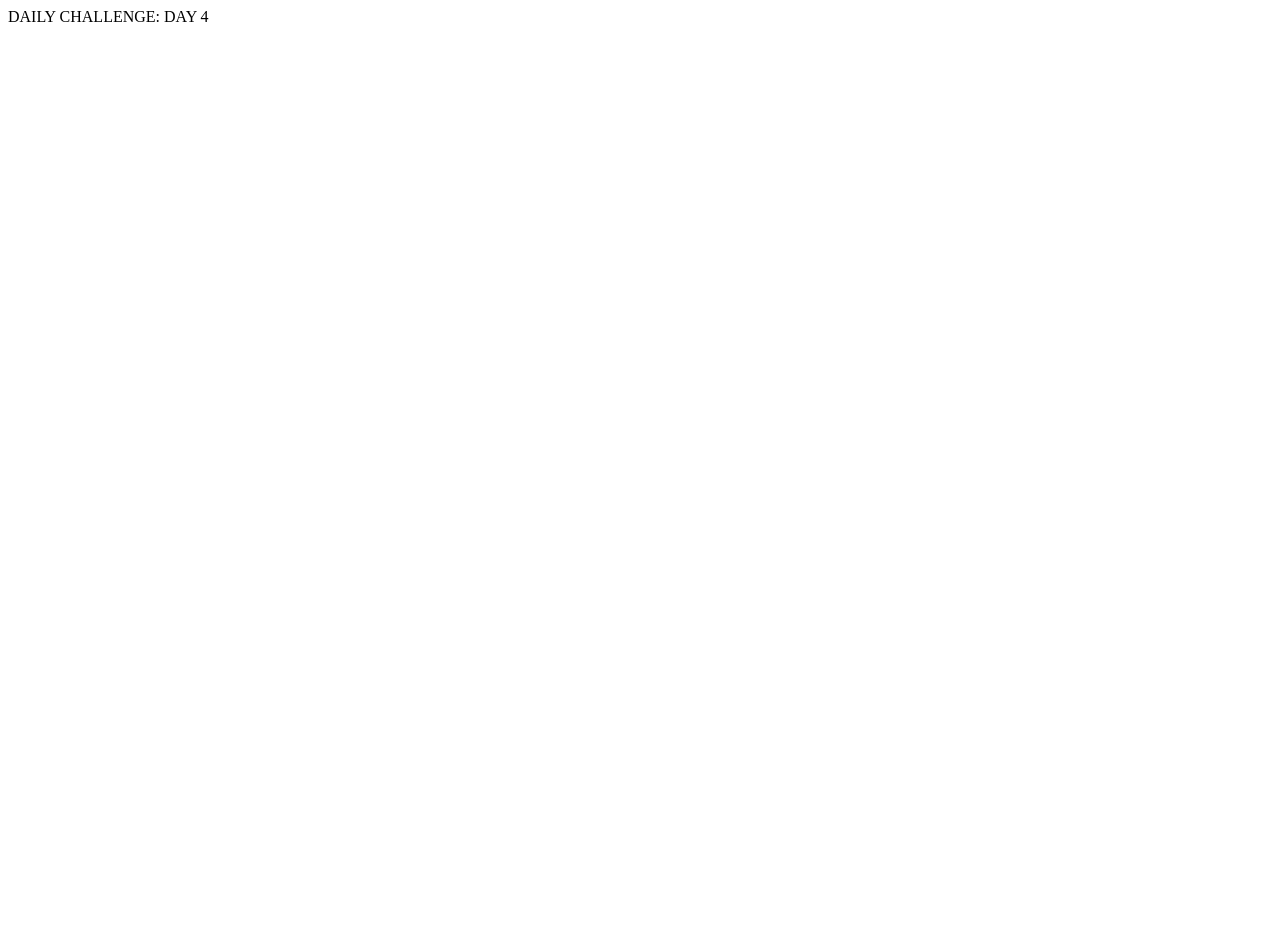
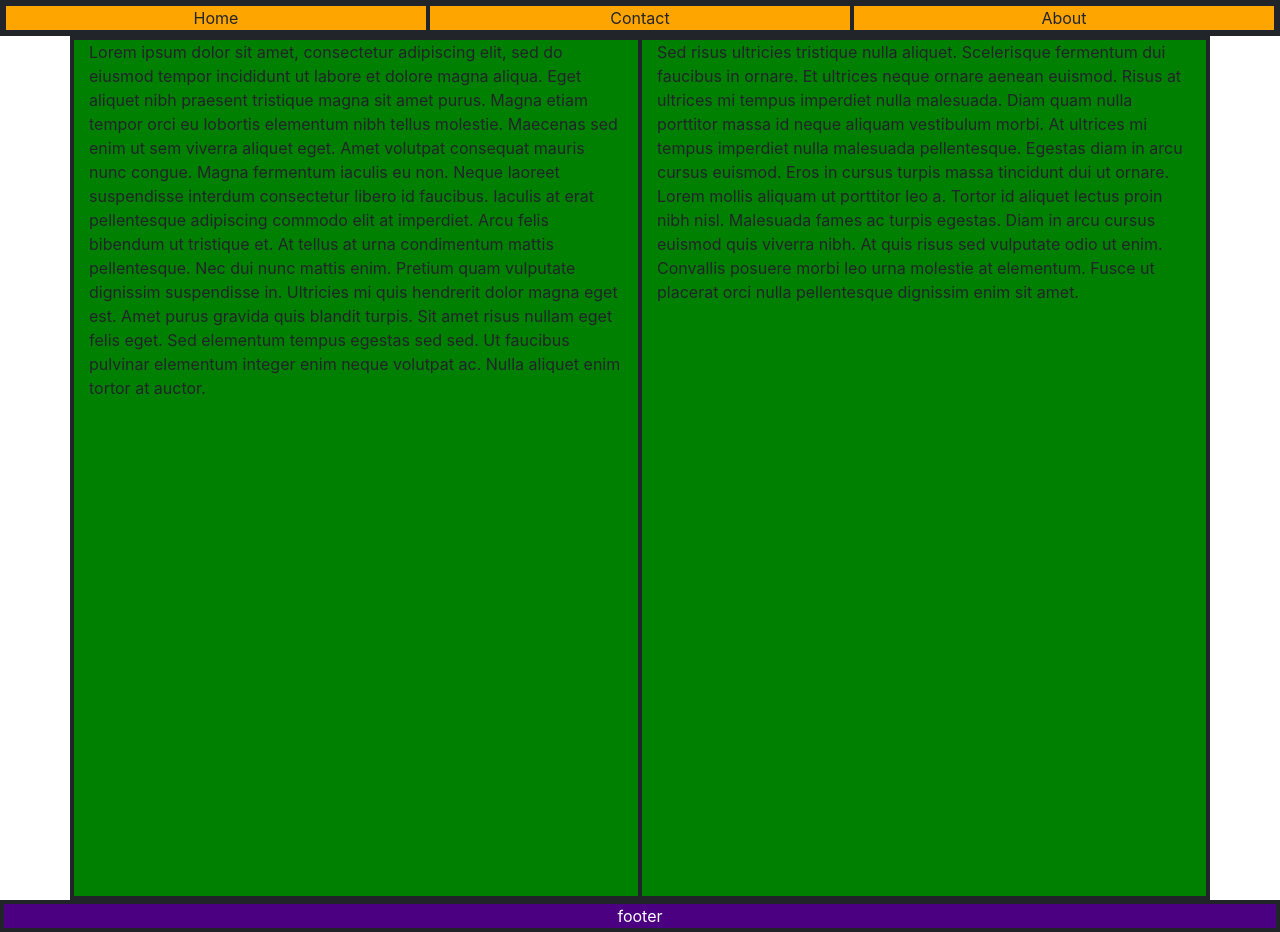
Before and after one commit to marcopowell/collab-practice1, a plain HTML site: page index.html in a window 1280 px wide. Before the commit the page ends 800 px from the top, so only its background shows below. Drawn offline with nearby package versions, Linux system fonts and the light colour scheme.

Commit message:
added nav bar, content, and header with containers and columns

```diff
--- a/CSS/style.css
+++ b/CSS/style.css
@@ -1,3 +1,25 @@
-body {
-    color: blue;
+.container-fluid {
+    border: 2px solid ;
+
 }
+
+.col-4 {
+    justify-content: space-evenly;
+    border: 2px solid;
+    background-color: orange;
+}
+
+.row {
+    border: 2px solid;
+}
+
+.col {
+    border: 2px solid;
+    height: 860px;
+    background-color: green;
+}
+
+.col-sm {
+    background-color: indigo;
+    color: white;
+}
--- a/index.html
+++ b/index.html
@@ -1,12 +1,46 @@
 <!DOCTYPE html>
 <html lang="en">
 <head>
+    <link rel="stylesheet" href="CSS/style.css">
     <meta charset="UTF-8">
     <meta http-equiv="X-UA-Compatible" content="IE=edge">
     <meta name="viewport" content="width=device-width, initial-scale=1.0">
     <title>DC: DAY 4</title>
+    <link rel="stylesheet" href="https://cdn.jsdelivr.net/npm/bootstrap@4.5.3/dist/css/bootstrap.min.css" integrity="sha384-TX8t27EcRE3e/ihU7zmQxVncDAy5uIKz4rEkgIXeMed4M0jlfIDPvg6uqKI2xXr2" crossorigin="anonymous">
 </head>
 <body>
-    DAILY CHALLENGE: DAY 4
+    <div class="container-fluid">
+        <div class="row text-center">
+            <div class="col-4">
+               Home
+            </div>
+            <div class="col-4">
+                Contact
+            </div>
+            <div class="col-4">
+                About
+            </div>
+        </div>
+    </div>
+
+    <div class="container">
+        <div class="row">
+          <div class="col">Lorem ipsum dolor sit amet, consectetur adipiscing elit, sed do eiusmod tempor incididunt ut labore et dolore magna aliqua. Eget aliquet nibh praesent tristique magna sit amet purus. Magna etiam tempor orci eu lobortis elementum nibh tellus molestie. Maecenas sed enim ut sem viverra aliquet eget. Amet volutpat consequat mauris nunc congue. Magna fermentum iaculis eu non. Neque laoreet suspendisse interdum consectetur libero id faucibus. Iaculis at erat pellentesque adipiscing commodo elit at imperdiet. Arcu felis bibendum ut tristique et. At tellus at urna condimentum mattis pellentesque. Nec dui nunc mattis enim. Pretium quam vulputate dignissim suspendisse in. Ultricies mi quis hendrerit dolor magna eget est. Amet purus gravida quis blandit turpis. Sit amet risus nullam eget felis eget. Sed elementum tempus egestas sed sed. Ut faucibus pulvinar elementum integer enim neque volutpat ac. Nulla aliquet enim tortor at auctor.
+
+            </div>
+          <div class="col">Sed risus ultricies tristique nulla aliquet. Scelerisque fermentum dui faucibus in ornare. Et ultrices neque ornare aenean euismod. Risus at ultrices mi tempus imperdiet nulla malesuada. Diam quam nulla porttitor massa id neque aliquam vestibulum morbi. At ultrices mi tempus imperdiet nulla malesuada pellentesque. Egestas diam in arcu cursus euismod. Eros in cursus turpis massa tincidunt dui ut ornare. Lorem mollis aliquam ut porttitor leo a. Tortor id aliquet lectus proin nibh nisl. Malesuada fames ac turpis egestas. Diam in arcu cursus euismod quis viverra nibh. At quis risus sed vulputate odio ut enim. Convallis posuere morbi leo urna molestie at elementum. Fusce ut placerat orci nulla pellentesque dignissim enim sit amet.</div>
+          <div class="w-100"></div>
+
+        </div>
+      </div>
+
+      <div class="container-fluid">
+        <div class="row text-center">
+            <div class="col-sm">
+               footer
+            </div>
+
+        </div>
+    </div>
 </body>
 </html>
```
